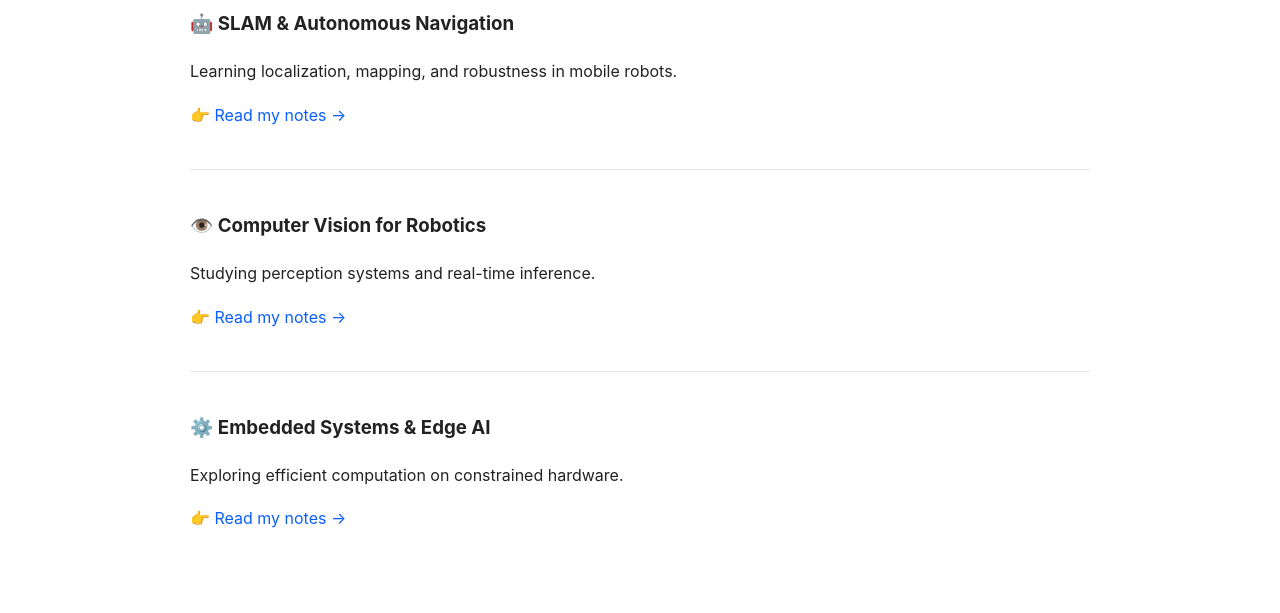
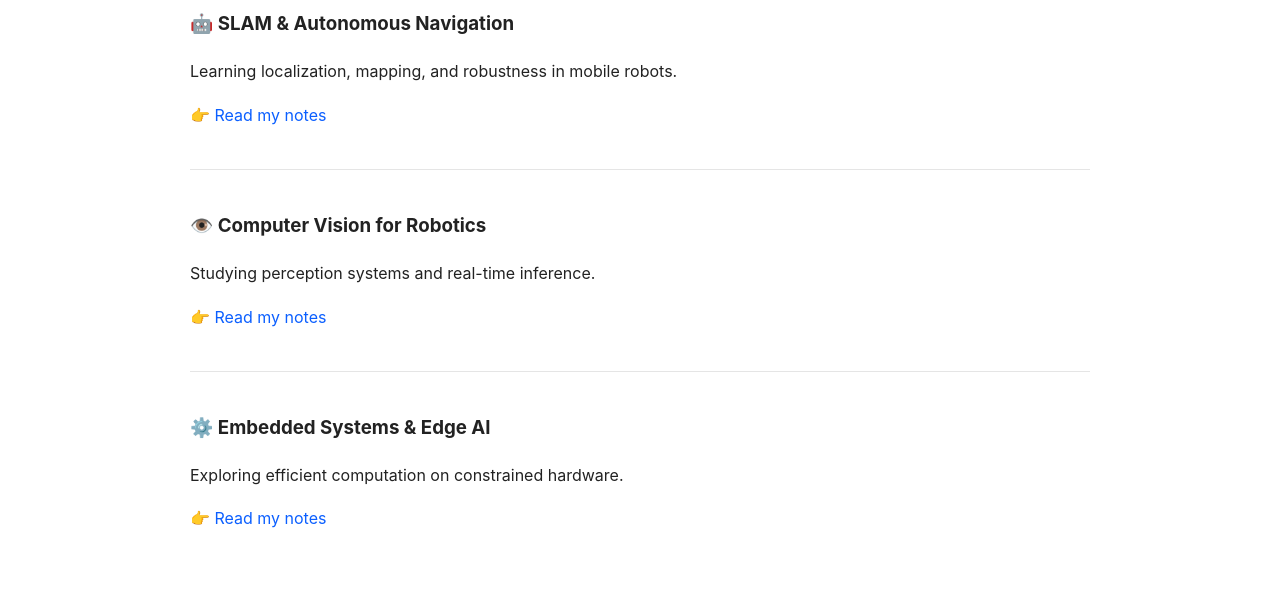
Before and after one commit to SUN1031/SUN1031.github.io, a Jekyll site: the page built from studying.md, in a window 1280 px wide. Shown: the part 377-990 px from the top of the page. Built offline with Jekyll 4.4.1, drawn with Linux system fonts in a browser that asks for light colours.

```diff
--- a/studying.md
+++ b/studying.md
@@ -14,18 +14,18 @@ Below are the areas I am actively exploring.
 ### 🤖 SLAM & Autonomous Navigation
 Learning localization, mapping, and robustness in mobile robots.
 
-👉 [Read my notes →](/studying/slam/)
+👉 [Read my notes](/studying/slam/)
 
 ---
 
 ### 👁️ Computer Vision for Robotics
 Studying perception systems and real-time inference.
 
-👉 [Read my notes →](/studying/computer-vision/)
+👉 [Read my notes](/studying/computer-vision/)
 
 ---
 
 ### ⚙️ Embedded Systems & Edge AI
 Exploring efficient computation on constrained hardware.
 
-👉 [Read my notes →](/studying/embedded/)
+👉 [Read my notes](/studying/embedded/)
```
